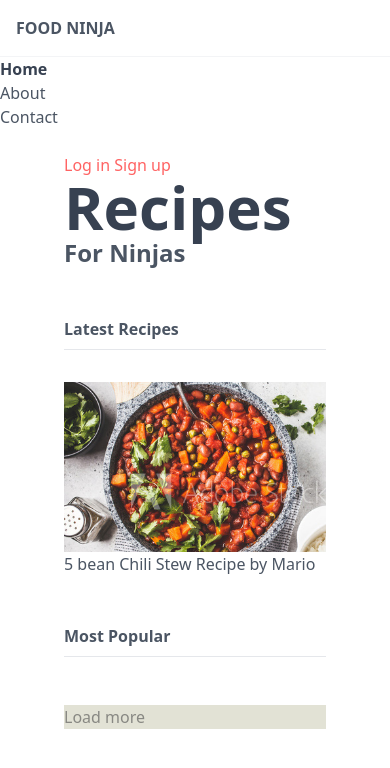
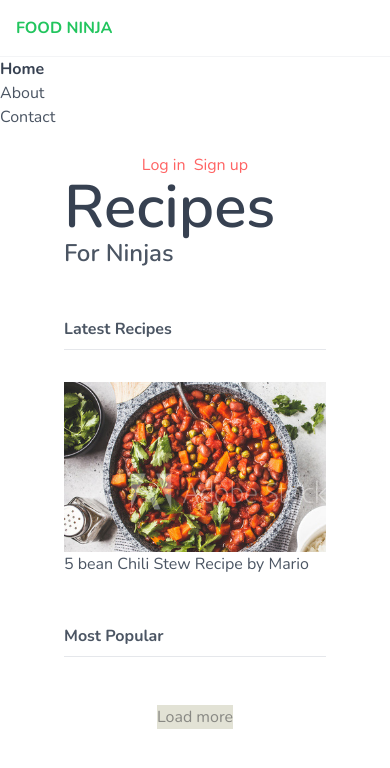
Before and after one commit to sheriffcodes/ninja-foods, a website: page public/index.html in a window 390 px wide. Drawn offline with nearby package versions, Linux system fonts and the light colour scheme.

Commit message:
custom fonts, flexbox, responsive classes

```diff
--- a/public/index.html
+++ b/public/index.html
@@ -7,13 +7,15 @@
     <link rel="stylesheet" href="/public/output.css">
     <title>Document</title>
 </head>
-<body class="text-gray-600">
+<body class="text-gray-600 font-nuni">
+
+    <!-- content wrapping -->
     <div>
         <div>
             <nav>
                 <div>
                     <h1 class="font-bold uppercase p-4 border-b border-gray-100">
-                        <a href="#">Food Ninja</a>
+                        <a href="#" class="text-green-500 sm:text-red-500 lg:text-blue-600 ">Food Ninja</a>
                     </h1>
                 </div>
                 <ul>
@@ -37,9 +39,9 @@
         </div><!--end nav-->
 
         <main class="px-16 py-6">
-            <div>
+            <div class="flex justify-center md:justify-end">
                 <a href="#" class="text-primary">Log in</a>
-                <a href="#" class="text-primary">Sign up</a>
+                <a href="#" class="text-primary ml-2">Sign up</a>
             </div>
 
             <header>
@@ -66,7 +68,7 @@
                     <!-- cards go here -->
                 </div>
 
-                <div class="mt-12">
+                <div class="mt-12 flex justify-center">
                     <div class="bg-secondary-100 text-secondary-200">Load more</div>
                 </div>
             </div>
--- a/src/input.css
+++ b/src/input.css
@@ -1,3 +1,5 @@
+@import url('https://fonts.googleapis.com/css2?family=Nunito:ital,wght@0,200;0,300;0,400;0,500;0,600;0,700;0,800;0,900;0,1000;1,200;1,300;1,400;1,500;1,600;1,700;1,800;1,900;1,1000&display=swap');
+
 @tailwind base;
 @tailwind components;
 @tailwind utilities;
--- a/tailwind.config.js
+++ b/tailwind.config.js
@@ -11,6 +11,10 @@
           100: '#E2E2D5',
           200: '#888883',
         }
+      },
+      fontFamily: {
+        // You can call it whatever you like
+        nuni: ['Nunito']
       }
     },
   },
```
Also changed, not shown: public/output.css.
